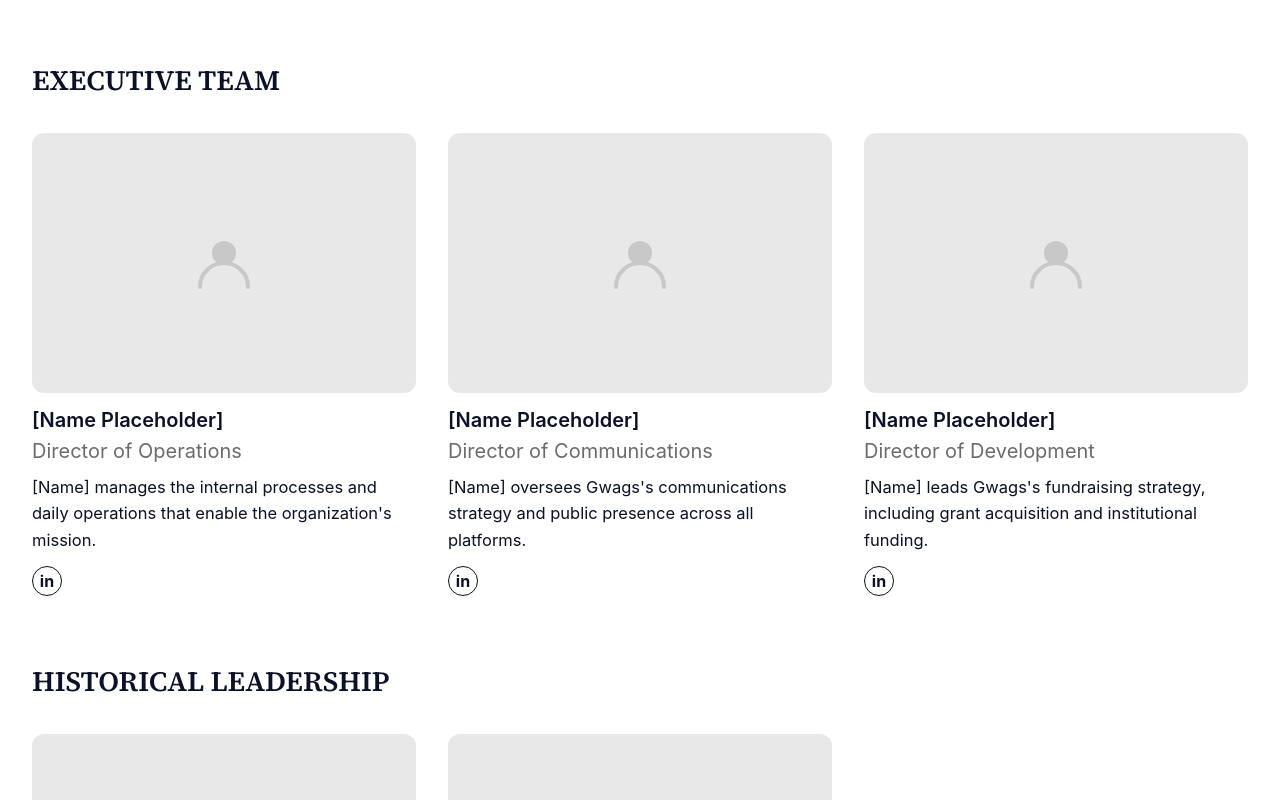
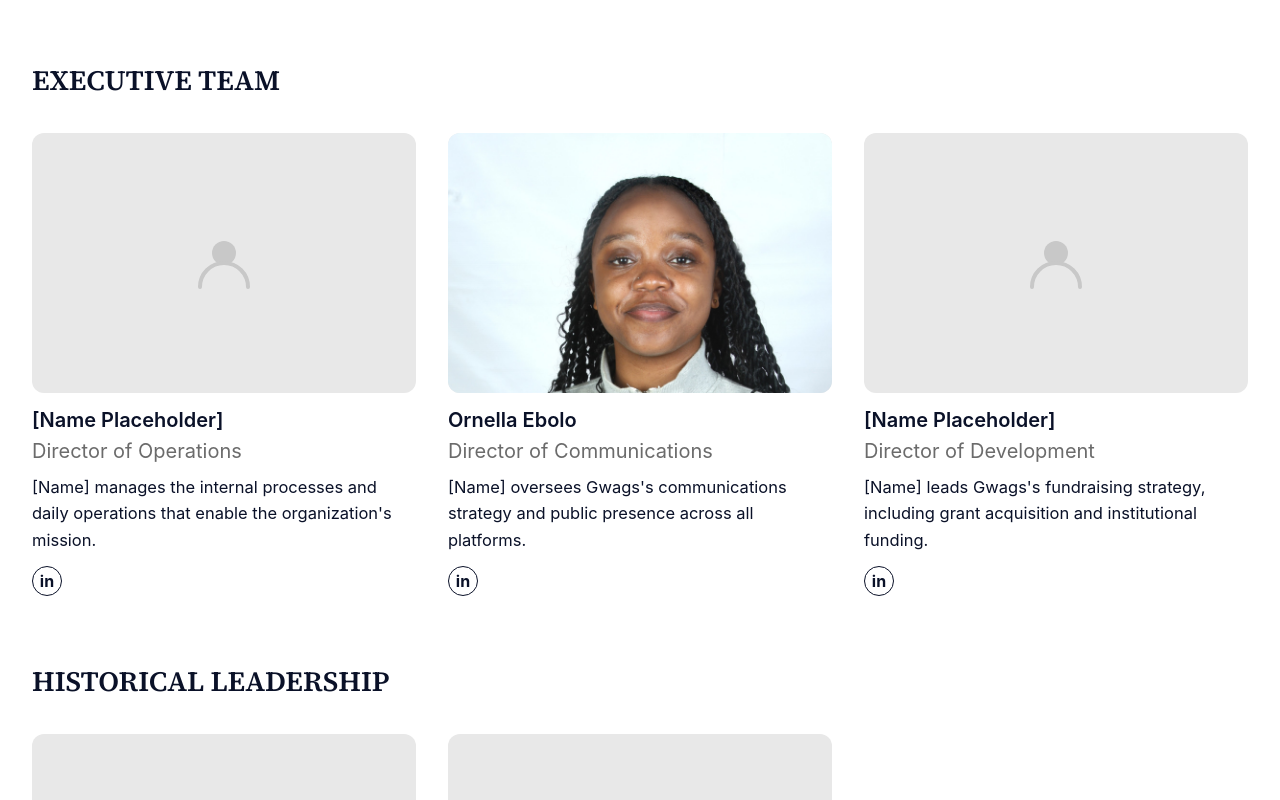
Before and after one commit to Daryllgio/gwags-website, a Next.js app: page /about/leadership in a window 1280 px wide. Shown: the part 1060-1860 px from the top of the page. Built offline with nearby package versions, Linux system fonts and the light colour scheme.

Commit message:
Add Ornella Ebolo profile photo to Leadership page and detail page
Replaces the placeholder icon and name for Director of Communications
with her real photo on both the leadership grid card and profile page.

```diff
--- a/app/about/leadership/[slug]/page.tsx
+++ b/app/about/leadership/[slug]/page.tsx
@@ -1,6 +1,7 @@
 'use client'
 import { useLang } from '@/lib/useLang'
 import Link from 'next/link'
+import Image from 'next/image'
 import Nav from '@/components/Nav'
 import Footer from '@/components/Footer'
 import { t } from '@/lib/translations'
@@ -10,7 +11,7 @@ const GOLD = '#D4AF37'
 
 /* ── People data ─────────────────────────────────────────────────────────── */
 
-const PEOPLE: Record<string, { name: string; role: string; roleFr?: string; bio: string; bioFr?: string; linkedin: string }> = {
+const PEOPLE: Record<string, { name: string; role: string; roleFr?: string; bio: string; bioFr?: string; linkedin: string; image?: string }> = {
   'daryll-giovanny-bikak-mbal': {
     name: 'Giovanny Bikak Mbal',
     role: 'Chair, Board Member',
@@ -53,11 +54,12 @@ const PEOPLE: Record<string, { name: string; role: string; roleFr?: string; bio:
     linkedin: 'https://linkedin.com/in/placeholder', // UPDATE: Replace with actual LinkedIn URL
   },
   'placeholder-director-communications': {
-    name: '[Name Placeholder]',
+    name: 'Ornella Ebolo',
     role: 'Director of Communications',
     roleFr: 'Directeur de la Communication',
     bio: "The Director of Communications leads Gwags's external engagement, institutional communications, and the development of strategic partnerships.",
     linkedin: 'https://linkedin.com/in/placeholder', // UPDATE: Replace with actual LinkedIn URL
+    image: '/images/leadership/ornella-ebolo.jpg',
   },
   'placeholder-director-resource': {
     name: '[Name Placeholder]',
@@ -130,8 +132,12 @@ export default function ProfilePage({ params }: { params: { slug: string } }) {
         {/* ── Photo · Name · Role · Connect · Bio ── */}
         <div className="pp-img-col">
 
-          <div className="pp-photo">
-            <PersonSilhouette size={80} />
+          <div className="pp-photo" style={{ position: 'relative', overflow: 'hidden' }}>
+            {person.image ? (
+              <Image src={person.image} alt={person.name} fill style={{ objectFit: 'cover', objectPosition: 'top' }} />
+            ) : (
+              <PersonSilhouette size={80} />
+            )}
           </div>
 
           <div className="pp-header-block">
--- a/app/about/leadership/page.tsx
+++ b/app/about/leadership/page.tsx
@@ -1,5 +1,6 @@
 'use client'
 import { useState, useMemo, useRef, useEffect } from 'react'
+import Image from 'next/image'
 import { useLang } from '@/lib/useLang'
 import Nav from '@/components/Nav'
 import Footer from '@/components/Footer'
@@ -37,7 +38,7 @@ const governanceBoard = [
 
 const executiveTeam = [
   { name: '[Name Placeholder]', role: 'Director of Operations',      roleFr: 'Directeur des Opérations',      bio: "[Name] manages the internal processes and daily operations that enable the organization's mission.",        bioFr: "[Nom] gère les processus internes et les opérations quotidiennes qui soutiennent la mission de l'organisation.", linkedinUrl: 'https://linkedin.com/in/placeholder' /* UPDATE: Replace with actual LinkedIn URL */ },
-  { name: '[Name Placeholder]', role: 'Director of Communications',  roleFr: 'Directeur de la Communication', bio: "[Name] oversees Gwags's communications strategy and public presence across all platforms.",                   bioFr: "[Nom] supervise la stratégie de communication de Gwags et sa présence publique sur toutes les plateformes.", linkedinUrl: 'https://linkedin.com/in/placeholder' /* UPDATE: Replace with actual LinkedIn URL */ },
+  { name: 'Ornella Ebolo', role: 'Director of Communications',  roleFr: 'Directeur de la Communication', bio: "[Name] oversees Gwags's communications strategy and public presence across all platforms.",                   bioFr: "[Nom] supervise la stratégie de communication de Gwags et sa présence publique sur toutes les plateformes.", linkedinUrl: 'https://linkedin.com/in/placeholder' /* UPDATE: Replace with actual LinkedIn URL */, image: '/images/leadership/ornella-ebolo.jpg' },
   { name: '[Name Placeholder]', role: 'Director of Development',     roleFr: 'Directeur du Développement',    bio: "[Name] leads Gwags's fundraising strategy, including grant acquisition and institutional funding.",                   bioFr: "[Nom] dirige la stratégie de collecte de fonds de Gwags, incluant l'acquisition de subventions et le financement institutionnel.", linkedinUrl: 'https://linkedin.com/in/placeholder' /* UPDATE: Replace with actual LinkedIn URL */ },
 ]
 
@@ -89,17 +90,21 @@ function PersonIcon() {
   )
 }
 
-function PersonCard({ name, role, bio, href, showBio = true, showLink = true, linkedinUrl, lang = 'en' }: {
-  name: string; role: string; bio?: string; href?: string; showBio?: boolean; showLink?: boolean; linkedinUrl?: string; lang?: 'en' | 'fr'
+function PersonCard({ name, role, bio, href, showBio = true, showLink = true, linkedinUrl, lang = 'en', image }: {
+  name: string; role: string; bio?: string; href?: string; showBio?: boolean; showLink?: boolean; linkedinUrl?: string; lang?: 'en' | 'fr'; image?: string
 }) {
   return (
     <div className="lp-person-card">
-      {/* Photo placeholder */}
+      {/* Photo */}
       <div
         className="lp-person-img w-full rounded-xl flex items-center justify-center"
-        style={{ background: '#e8e8e8' }}
+        style={{ background: '#e8e8e8', position: 'relative', overflow: 'hidden' }}
       >
-        <PersonIcon />
+        {image ? (
+          <Image src={image} alt={name} fill style={{ objectFit: 'cover', objectPosition: 'top' }} />
+        ) : (
+          <PersonIcon />
+        )}
       </div>
 
       {/* Name */}
```
Also changed, not shown: public/images/leadership/ornella-ebolo.jpg (added).
